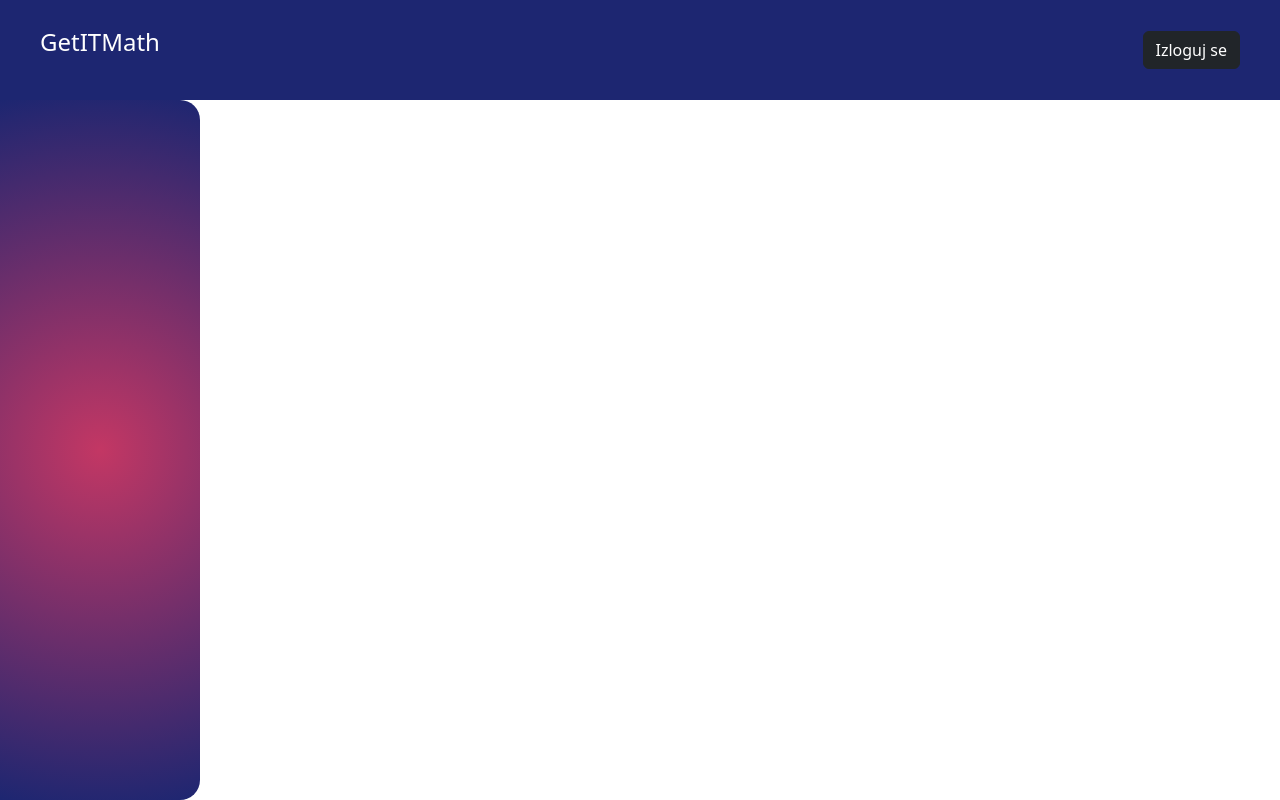
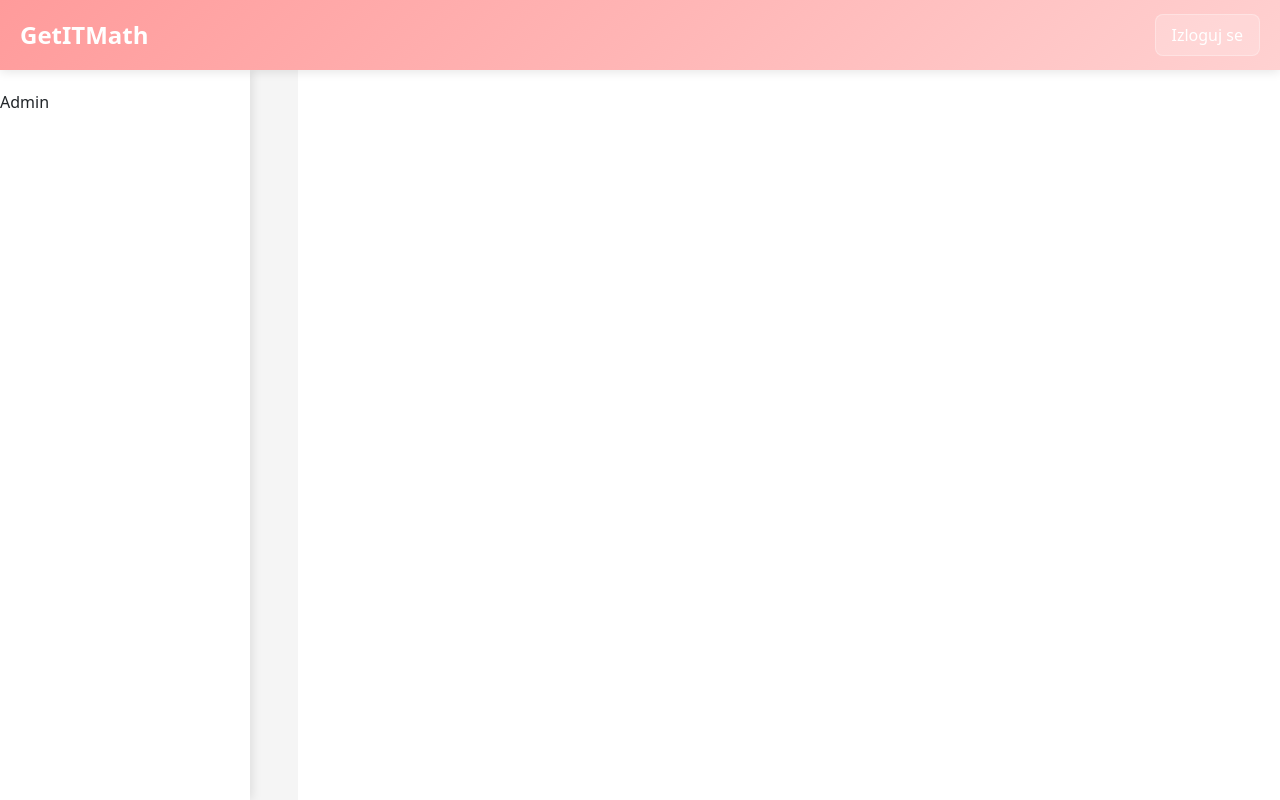
Before and after one commit to zivojindavidovic/PlaygroundMath-react, a React (Vite) app: page / in a window 1280 px wide. Built offline with nearby package versions, Linux system fonts and the light colour scheme; sample sign-in values are in the browser's storage; the HTML template or start-up script is replaced by a standard one.

Commit message:
Added styling for dashboard skeleton

```diff
--- a/index.html
+++ b/index.html
@@ -4,6 +4,7 @@
     <meta charset="UTF-8" />
     <link rel="icon" type="image/svg+xml" href="/vite.svg" />
     <meta name="viewport" content="width=device-width, initial-scale=1.0" />
+    <link rel="stylesheet" href="https://cdnjs.cloudflare.com/ajax/libs/font-awesome/5.15.4/css/all.min.css">
     <title>Playground Math</title>
   </head>
   <body>
--- a/src/pages/DashboardPage.tsx
+++ b/src/pages/DashboardPage.tsx
@@ -1,10 +1,9 @@
-import React from "react";
-
+import React, { useState } from "react";
+import { Outlet, Link } from "react-router-dom";
 import "../styles/Dashboard.scss";
-import { Outlet } from "react-router-dom";
-import { Link } from "react-router-dom";
 
 const DashboardPage: React.FC = () => {
+  const [isMobileMenuOpen, setIsMobileMenuOpen] = useState(false);
   const isTeacher = localStorage.getItem("isTeacher") === "true";
   const isAdmin = localStorage.getItem("isAdmin") === "true";
 
@@ -21,58 +20,84 @@ const DashboardPage: React.FC = () => {
     }
   };
 
+  const toggleMobileMenu = () => {
+    setIsMobileMenuOpen(!isMobileMenuOpen);
+  };
+
   return (
     <div className="dashboard">
-      <div className="header">
-        <p className="logo">GetITMath</p>
-        <button className="btn btn-dark" onClick={handleLogout}>
-          Izloguj se
-        </button>
-      </div>
-      <div className="page-layout">
-        <div className="left-side-menu">
+      <header className="dashboard-header">
+        <div className="header-content">
+          <h1 className="logo">GetITMath</h1>
+          <button className="logout-button" onClick={handleLogout}>
+            Izloguj se
+          </button>
+        </div>
+      </header>
+
+      <div className="dashboard-layout">
+        <nav className={`sidebar ${isMobileMenuOpen ? 'active' : ''}`}>
           {!isTeacher && !isAdmin && (
-            <div>
-              <Link className="link" to={"/accounts"}>
-                Nalozi
+            <div className="menu-items">
+              <Link to="/accounts" className="menu-item">
+                <i className="fas fa-users"></i>
+                <span>Nalozi</span>
               </Link>
-              <Link className="link" to={"/create-account"}>
-                Kreiraj nalog
+              <Link to="/create-account" className="menu-item">
+                <i className="fas fa-user-plus"></i>
+                <span>Kreiraj nalog</span>
               </Link>
-              <Link className="link" to={"/professors"}>
-                Profesori
+              <Link to="/professors" className="menu-item">
+                <i className="fas fa-chalkboard-teacher"></i>
+                <span>Profesori</span>
               </Link>
-              <Link className="link" to={"/rank-list"}>
-                Rang lista
+              <Link to="/rank-list" className="menu-item">
+                <i className="fas fa-trophy"></i>
+                <span>Rang lista</span>
               </Link>
-              <Link className="link" to={"/profile"}>
-                Profil
+              <Link to="/profile" className="menu-item">
+                <i className="fas fa-user"></i>
+                <span>Profil</span>
               </Link>
             </div>
           )}
 
           {isTeacher && !isAdmin && (
-            <div>
-              <Link className="link" to={"/professor-courses"}>
-                Moji kursevi
+            <div className="menu-items">
+              <Link to="/professor-courses" className="menu-item">
+                <i className="fas fa-book"></i>
+                <span>Moji kursevi</span>
               </Link>
-              <Link className="link" to={"/create-course"}>
-                Kreiraj kurs
+              <Link to="/create-course" className="menu-item">
+                <i className="fas fa-plus-circle"></i>
+                <span>Kreiraj kurs</span>
               </Link>
-              <Link className="link" to={"/applications"}>
-                Aplikacije
+              <Link to="/applications" className="menu-item">
+                <i className="fas fa-clipboard-list"></i>
+                <span>Aplikacije</span>
               </Link>
-              <Link className="link" to={"/profile"}>
-                Profil
+              <Link to="/profile" className="menu-item">
+                <i className="fas fa-user"></i>
+                <span>Profil</span>
               </Link>
             </div>
           )}
 
-          {isAdmin && !isTeacher && !isTeacher && !isAdmin && <div>Admin</div>}
-        </div>
-        <div className="content">
+          {isAdmin && <div className="menu-items">Admin</div>}
+        </nav>
+
+        <main className="dashboard-content">
           <Outlet />
-        </div>
+        </main>
+
+        {/* Mobile Menu Toggle Button */}
+        <button
+          className="mobile-menu-toggle"
+          onClick={toggleMobileMenu}
+          aria-label="Toggle mobile menu"
+        >
+          <i className={`fas fa-${isMobileMenuOpen ? 'times' : 'bars'}`}></i>
+        </button>
       </div>
     </div>
   );
--- a/src/styles/Dashboard.scss
+++ b/src/styles/Dashboard.scss
@@ -1,56 +1,189 @@
 .dashboard {
-    .header {
+  min-height: 100vh;
+  background-color: #f5f5f5;
+}
+
+.dashboard-header {
   position: fixed;
   top: 0;
   left: 0;
   right: 0;
-      height: 100px;
-        background-color: #1D2671;
+  height: 70px;
+  background: linear-gradient(135deg, #FF9B9B 0%, #FFB5B5 50%, #FFD1D1 100%);
+  box-shadow: 0 2px 10px rgba(0, 0, 0, 0.1);
+  z-index: 1000;
+
+  .header-content {
+    max-width: 1400px;
+    margin: 0 auto;
+    padding: 0 20px;
+    height: 100%;
     display: flex;
     justify-content: space-between;
     align-items: center;
-      padding-left: 40px;
-      padding-right: 40px;
-      z-index: 1000;
+  }
 
   .logo {
+    color: white;
     font-size: 24px;
-        color: white;
-      }
+    font-weight: 700;
+    margin: 0;
   }
 
-    .page-layout {
-      margin-top: 100px;
-
-      .left-side-menu {
-        position: fixed;
-        top: 100px;
-        left: 0;
-        bottom: 0;
-        width: 200px;
-        background: radial-gradient(circle, #C33764 , #1D2671);
-        border-radius: 0 20px 20px 0;
-        display: flex;
-        flex-direction: column;
-        justify-content: center;
-
-        .link {
+  .logout-button {
+    background: rgba(255, 255, 255, 0.2);
+    border: 1px solid rgba(255, 255, 255, 0.3);
     color: white;
-          text-decoration: none;
-          display: block;
-          padding: 10px;
-          border-bottom: 1px solid #1D2671;
-          transition: background-color 0.3s;
+    padding: 8px 16px;
+    border-radius: 8px;
+    cursor: pointer;
+    transition: all 0.3s ease;
 
     &:hover {
-            background-color: #1D2671;
+      background: rgba(255, 255, 255, 0.3);
+      transform: translateY(-1px);
     }
   }
 }
 
-      .content {
-        margin-left: 200px;
-        padding: 20px;
+.dashboard-layout {
+  display: flex;
+  padding-top: 70px;
+  min-height: 100vh;
+}
+
+.sidebar {
+  width: 250px;
+  background: white;
+  box-shadow: 2px 0 10px rgba(0, 0, 0, 0.1);
+  position: fixed;
+  left: 0;
+  top: 70px;
+  bottom: 0;
+  padding: 20px 0;
+  transition: all 0.3s ease;
+
+  .menu-items {
+    display: flex;
+    flex-direction: column;
+    gap: 5px;
+  }
+
+  .menu-item {
+    display: flex;
+    align-items: center;
+    padding: 12px 24px;
+    color: #666;
+    text-decoration: none;
+    transition: all 0.3s ease;
+    border-left: 3px solid transparent;
+
+    i {
+      width: 20px;
+      margin-right: 12px;
+      font-size: 1.1rem;
+    }
+
+    span {
+      font-size: 0.95rem;
+    }
+
+    &:hover {
+      background: rgba(255, 155, 155, 0.1);
+      color: #FF8383;
+      border-left-color: #FF9B9B;
+      transform: translateX(5px);
+    }
+
+    &.active {
+      background: rgba(255, 155, 155, 0.15);
+      color: #FF8383;
+      border-left-color: #FF9B9B;
     }
   }
 }
+
+.dashboard-content {
+  flex: 1;
+  margin-left: 250px;
+  padding: 24px;
+  background-color: #f5f5f5;
+  min-height: calc(100vh - 70px);
+}
+
+// Responsive styles
+@media (max-width: 768px) {
+  .sidebar {
+    transform: translateX(-100%);
+    z-index: 1000;
+
+    &.active {
+      transform: translateX(0);
+    }
+  }
+
+  .dashboard-content {
+    margin-left: 0;
+  }
+
+  .dashboard-header {
+    .header-content {
+      padding: 0 16px;
+    }
+
+    .logo {
+      font-size: 20px;
+    }
+  }
+}
+
+// Mobile menu toggle with updated colors
+.mobile-menu-toggle {
+  display: none;
+
+  @media (max-width: 768px) {
+    display: block;
+    position: fixed;
+    bottom: 20px;
+    right: 20px;
+    width: 50px;
+    height: 50px;
+    border-radius: 25px;
+    background: linear-gradient(135deg, #FF9B9B 0%, #FFB5B5 50%, #FFD1D1 100%);
+    color: white;
+    border: none;
+    box-shadow: 0 2px 10px rgba(0, 0, 0, 0.2);
+    z-index: 1001;
+    cursor: pointer;
+
+    &:hover {
+      transform: scale(1.05);
+    }
+  }
+}
+
+// Animation keyframes
+@keyframes slideIn {
+  from {
+    transform: translateX(-100%);
+    opacity: 0;
+  }
+  to {
+    transform: translateX(0);
+    opacity: 1;
+  }
+}
+
+// Apply animations to menu items
+.menu-items {
+  .menu-item {
+    animation: slideIn 0.3s ease forwards;
+    opacity: 0;
+
+    @for $i from 1 through 10 {
+      &:nth-child(#{$i}) {
+        animation-delay: #{$i * 0.05}s;
+      }
+    }
+  }
+}
```
Lines whose indentation alone changed are shown as unchanged.
